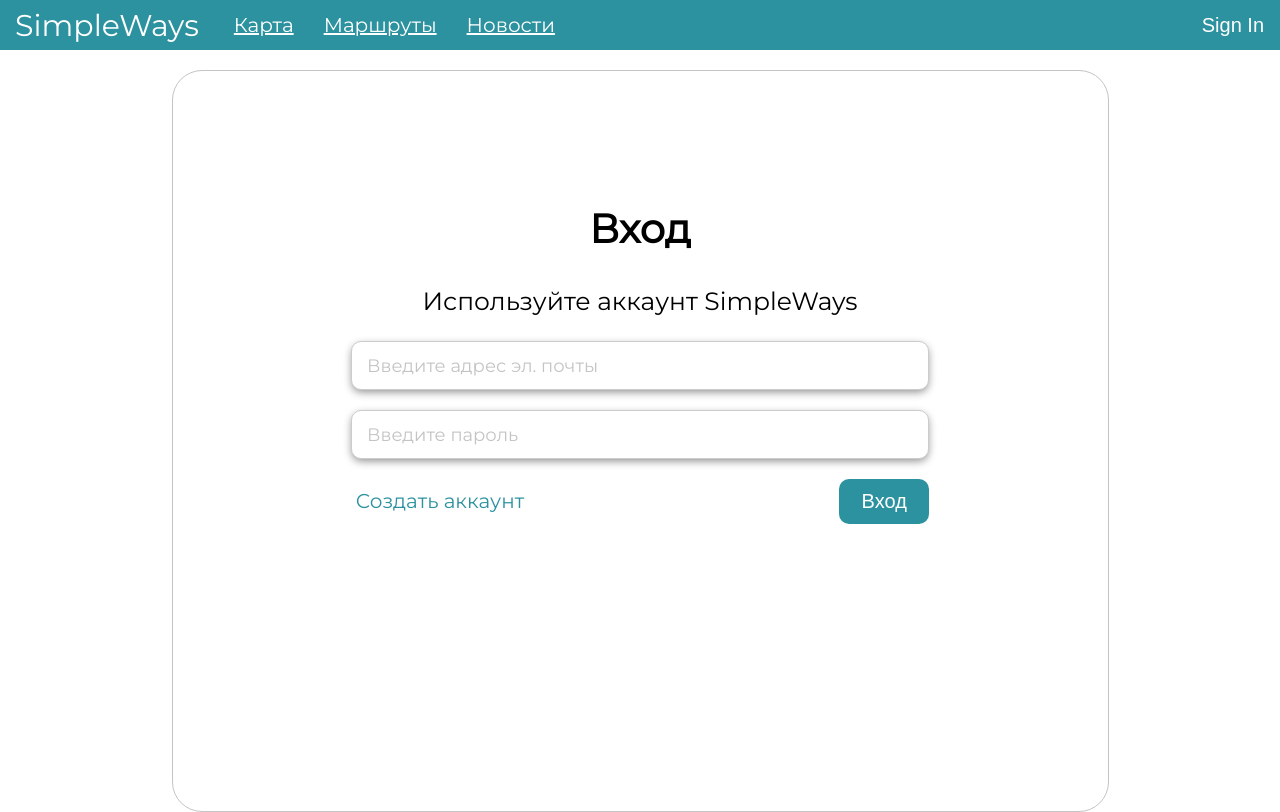
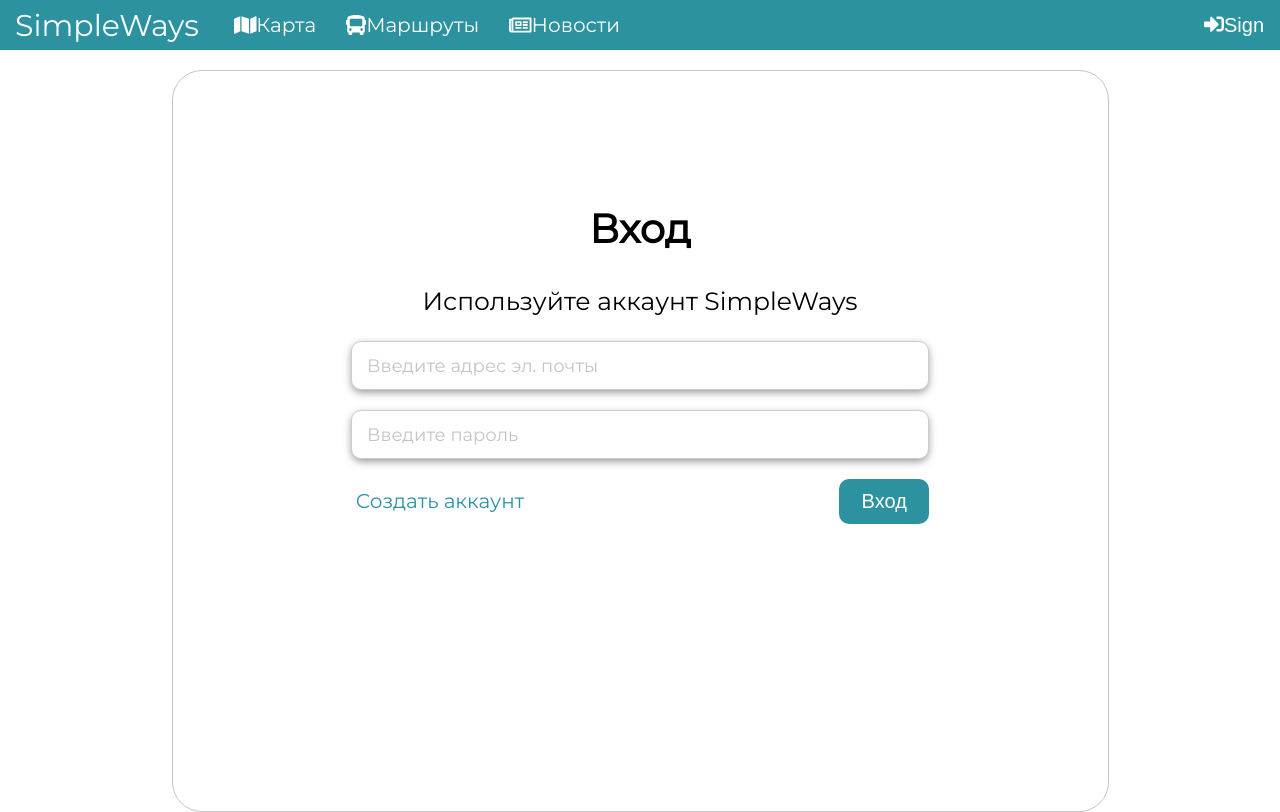
Before and after one commit to SevenEleven01/SimpleWays, a React (Create React App) app: page / in a window 1280 px wide. Built offline with nearby package versions, Linux system fonts and the light colour scheme.

Commit message:
add icons

```diff
--- a/public/index.html
+++ b/public/index.html
@@ -9,6 +9,7 @@
       name="description"
       content="Web site created using create-react-app"
     />
+    <script defer src="https://use.fontawesome.com/releases/v5.0.6/js/all.js"></script>
     <link href="https://fonts.googleapis.com/css?family=Montserrat&display=swap" rel="stylesheet">
     <!-- <link rel="apple-touch-icon" href="%PUBLIC_URL%/logo192.png" /> -->
     <!--
--- a/src/components/header-bar/header-bar.css
+++ b/src/components/header-bar/header-bar.css
@@ -17,6 +17,7 @@
     color: #fff;
     font-size: 20px;
     transition: .5s;
+    text-decoration: none;
 }
 a:hover {
     color: #000;
--- a/src/components/header-bar/header-bar.js
+++ b/src/components/header-bar/header-bar.js
@@ -6,10 +6,22 @@
     return (
         <div className="header-bar">
             <div className="header-bar_logo">SimpleWays</div>
-            <a href="#">Карта</a>
-            <a href="#">Маршруты</a>
-            <a href="#">Новости</a>
-            <button className="header-bar_button">Sign In</button>
+            <a href="#">
+                <i className="fas fa-map"></i>
+                 Карта
+            </a>
+            <a href="#">
+                <i className="fas fa-bus"></i>
+                 Маршруты
+            </a>
+            <a href="#">
+                <i className="far fa-newspaper"></i>
+                 Новости
+            </a>
+            <button className="header-bar_button">
+                <i class="fas fa-sign-in-alt"></i>
+                 Sign
+            </button>
         </div>
     );
 }
```
